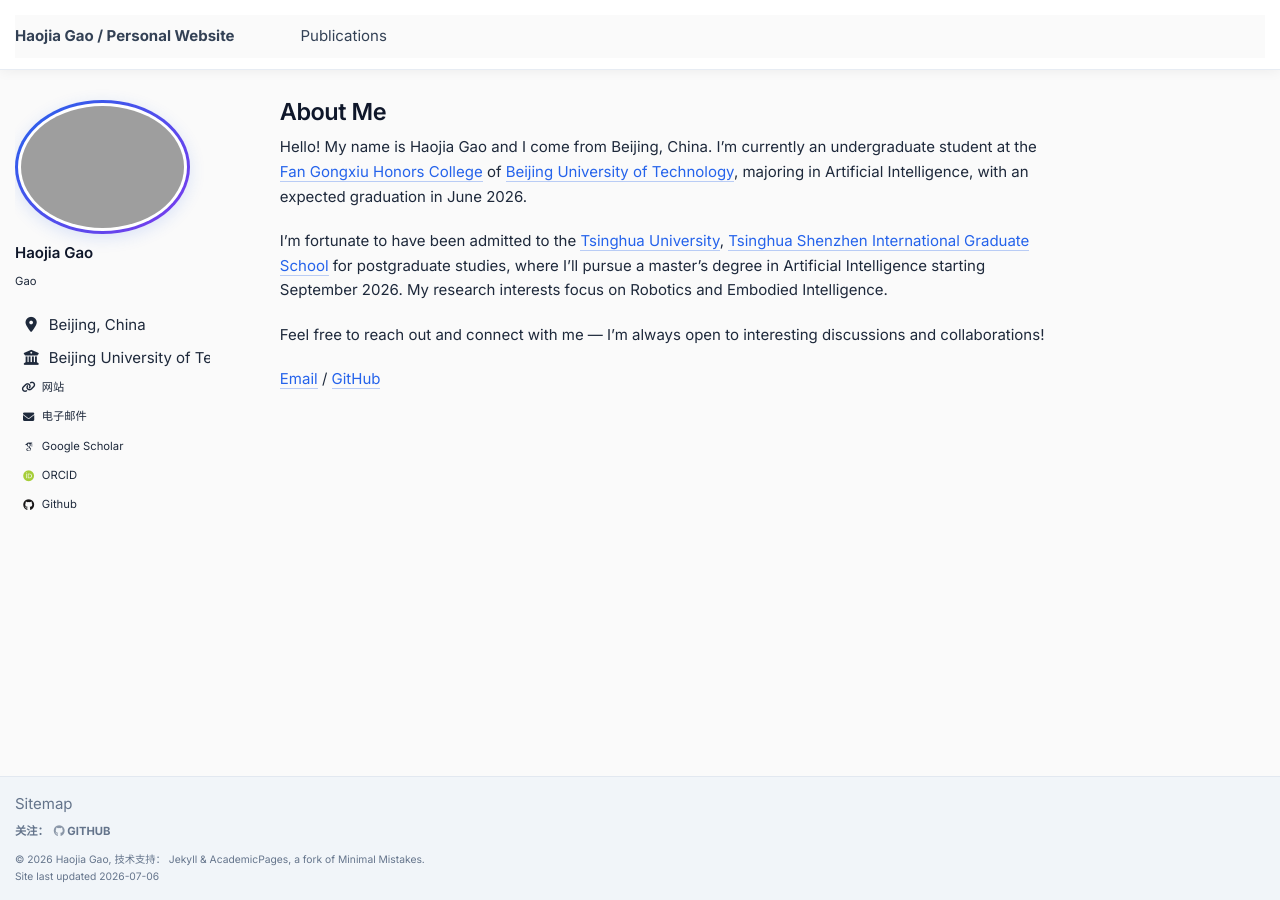
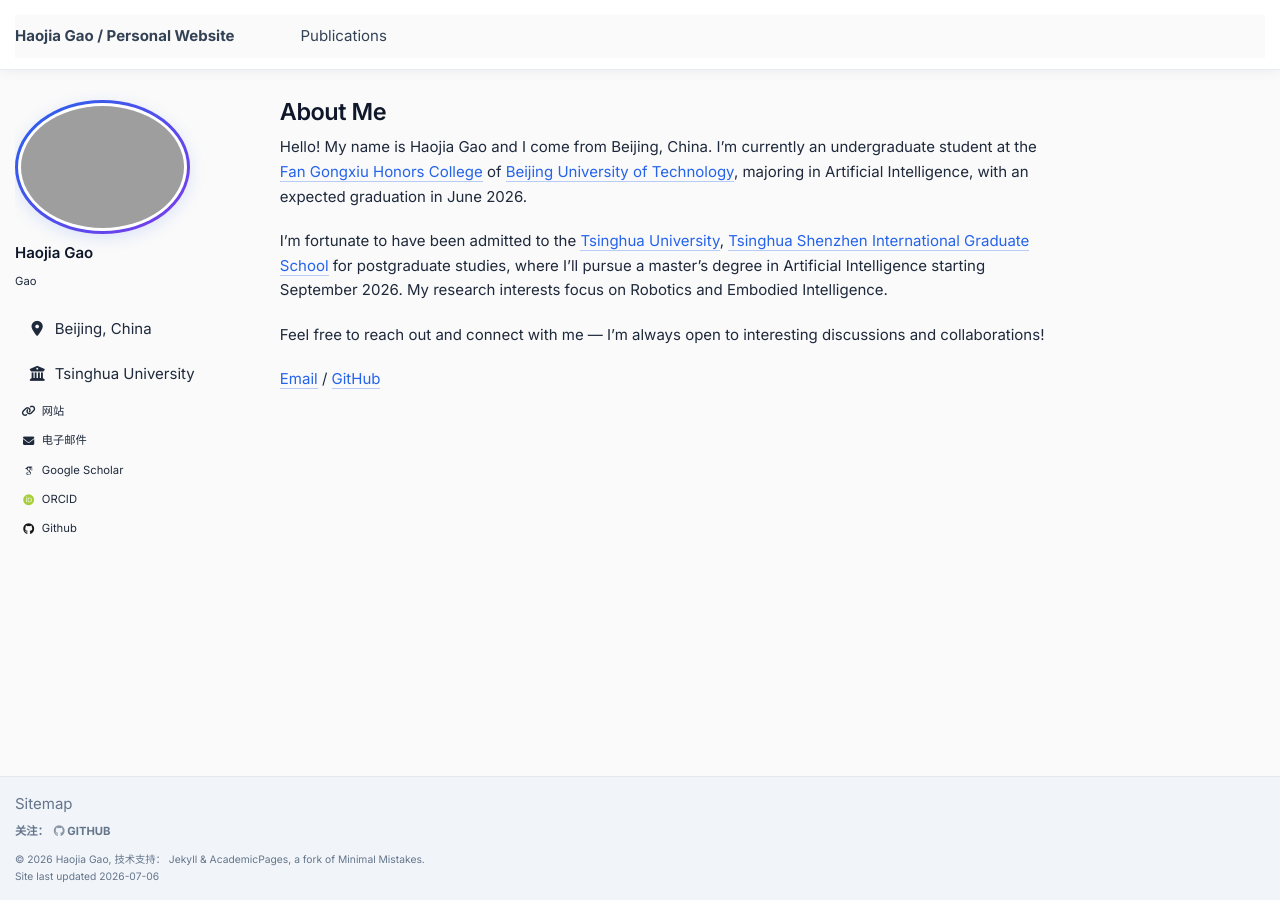
Before and after one commit to gaohaojia/gaohaojia.github.io, a Jekyll site: the page built from _pages/about.md, in a window 1280 px wide. Built offline with Jekyll 4.4.1, drawn with Linux system fonts in a browser that asks for light colours; some web fonts are replaced.

Commit message:
Add location and employer URLs to author profile for enhanced interactivity

```diff
--- a/_config.yml
+++ b/_config.yml
@@ -26,7 +26,9 @@ author:
   pronouns         : # example: "she/her"
   bio              : "Gao"
   location         : "Beijing, China"
-  employer         : "Beijing University of Technology"
+  location_url     : "https://www.google.com/maps/search/?api=1&query=Beijing%2C%20China"
+  employer         : "Tsinghua University"
+  employer_url     : "https://www.tsinghua.edu.cn/en/"
   uri              : "https://www.gaohaojia.top/"
   email            : "me@gaohaojia.top"
 
--- a/_includes/author-profile.html
+++ b/_includes/author-profile.html
@@ -25,10 +25,10 @@
     <ul class="author__urls social-icons">
       <!-- Font Awesome icons / Biographic information  -->
       {% if author.location %}
-        <li class="author__desktop"><i class="fa-solid fa-location-dot icon-pad-right" aria-hidden="true"></i>{{ author.location }}</li>
+        <li class="author__desktop"><a href="{{ author.location_url }}"><i class="fa-solid fa-location-dot icon-pad-right" aria-hidden="true"></i>{{ author.location }}</a></li>
       {% endif %}
       {% if author.employer %}
-        <li class="author__desktop"><i class="fas fa-fw fa-building-columns icon-pad-right" aria-hidden="true"></i>{{ author.employer }}</li>
+        <li class="author__desktop"><a href="{{ author.employer_url }}"><i class="fas fa-fw fa-building-columns icon-pad-right" aria-hidden="true"></i>{{ author.employer }}</a></li>
       {% endif %}
       {% if author.uri %}
         <li><a href="{{ author.uri }}"><i class="fas fa-fw fa-link icon-pad-right" aria-hidden="true"></i>{{ site.data.ui-text[site.locale].website_label | default: "Website" }}</a></li>
```
